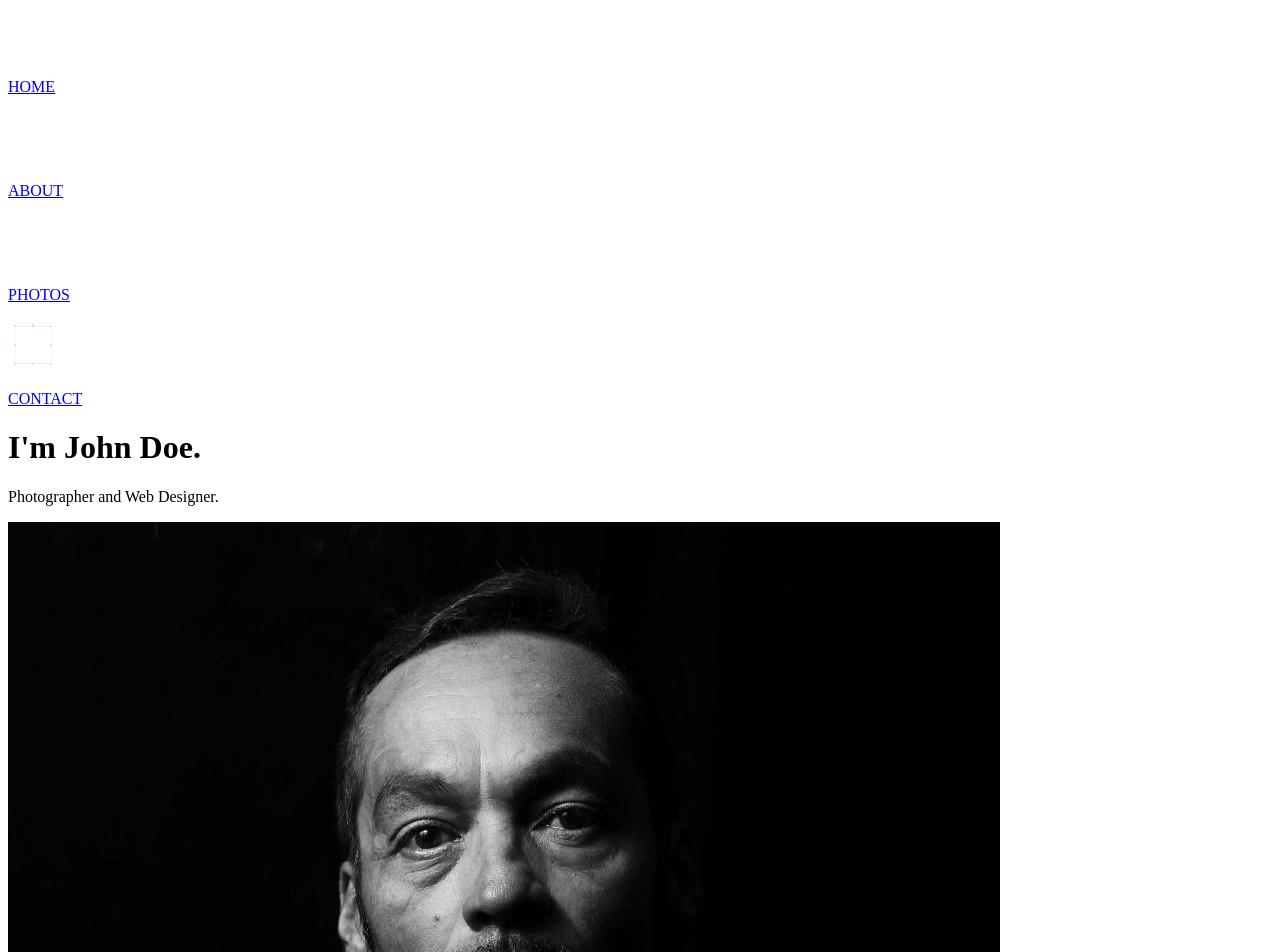
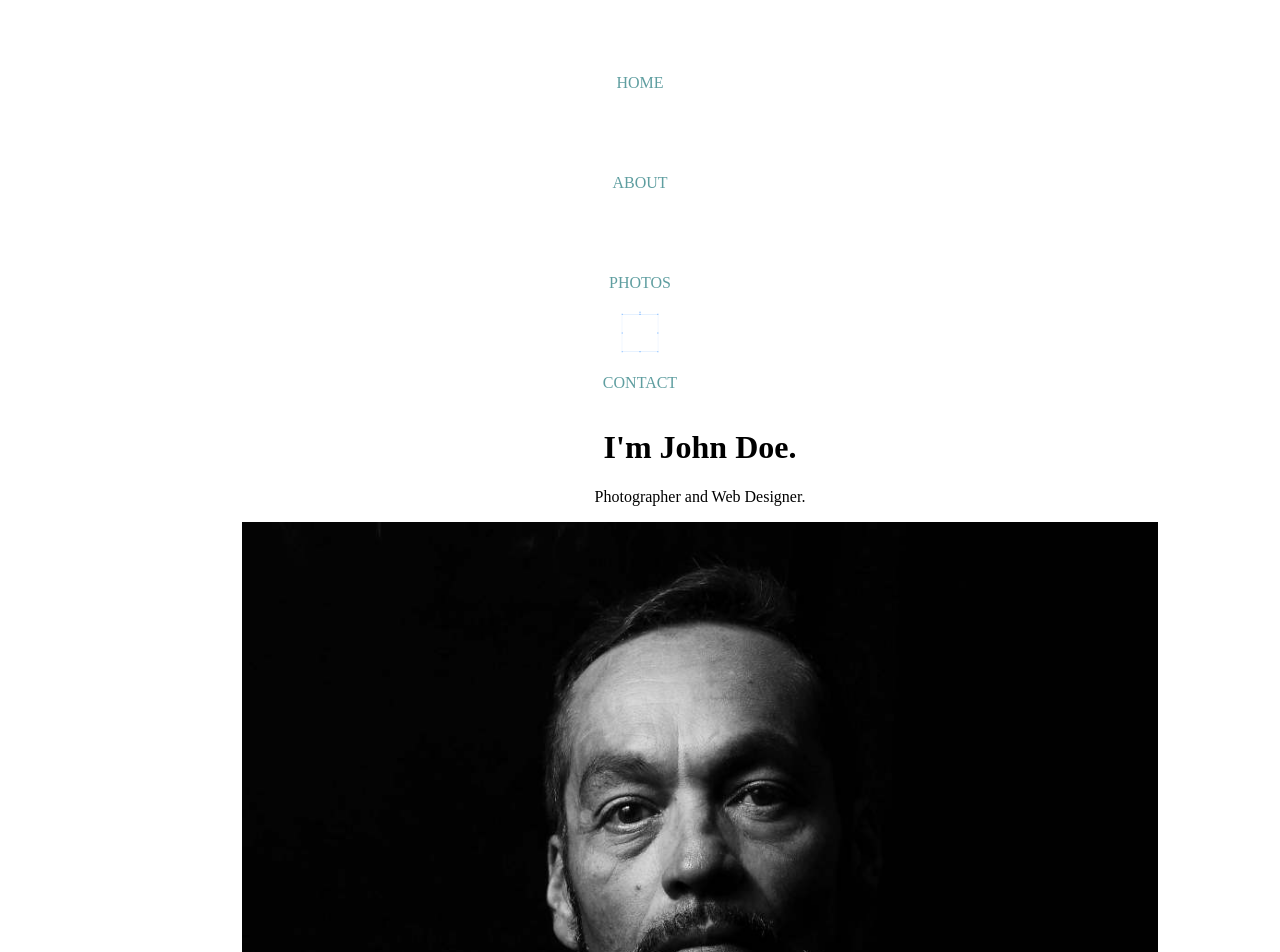
Before and after one commit to gabriela117ey/css-basics, a plain HTML site: page index.html in a window 1280 px wide. Shown: the top 952 px of the page. Drawn offline with Linux system fonts and the light colour scheme.

Commit message:
practica css

```diff
--- a/index.html
+++ b/index.html
@@ -7,7 +7,7 @@
 
     <link rel="stylesheet" href="https://fonts.googleapis.com/css?family=Montserrat">
     <link rel="stylesheet" href="https://cdnjs.cloudflare.com/ajax/libs/font-awesome/4.7.0/css/font-awesome.min.css">
-
+    <link rel="stylesheet" href="./style.css">
   <style>
 
 
@@ -16,7 +16,7 @@
     <body class="">
 
     <!-- Icon Bar (Sidebar - hidden on small screens / Oculta en pantallas pequeñas) -->
-    <nav class="sidebar  w3-hide-small ">
+    <nav class="gabriela ">
       <!-- Avatar image in top left corner -->
       <!-- <img src="./assets/images/man_smoke.jpg" style="width:100%"> -->
 
--- /dev/null
+++ b/style.css
@@ -0,0 +1,38 @@
+body
+    background-color: rgb(31, 46, 6);
+    color:rgb(48, 5, 5);
+    font-family:"Montserrat";
+
+}
+/* esta clase corresponde a la barra de navegacion */
+.gabriela{
+    position: fixed;
+    height:100% ;
+    width: 120px;
+    background-color:rgb(252, 227, 195)
+    font-size: 12px;
+}
+.sidebar-item{
+    display: flex;
+    flex-direction: column;
+    justify-content: center;
+    align-items: center;
+    text-decoration: none;
+    color:cadetblue
+}
+.sidebar-item:hover{
+    background-color: cornflowerblue;
+}
+a:visited{text-decoration: none;}
+a {text-decoration:none ;}
+#main{
+    margin-left: 120px;
+}
+header{
+    text-align: center;
+}
+#header-image{
+    max-width: 80%;
+    height: auto;
+
+}
```
